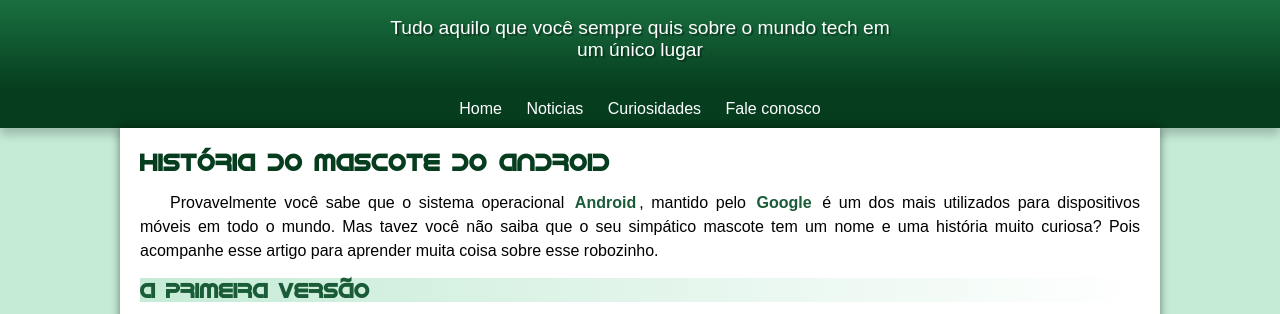
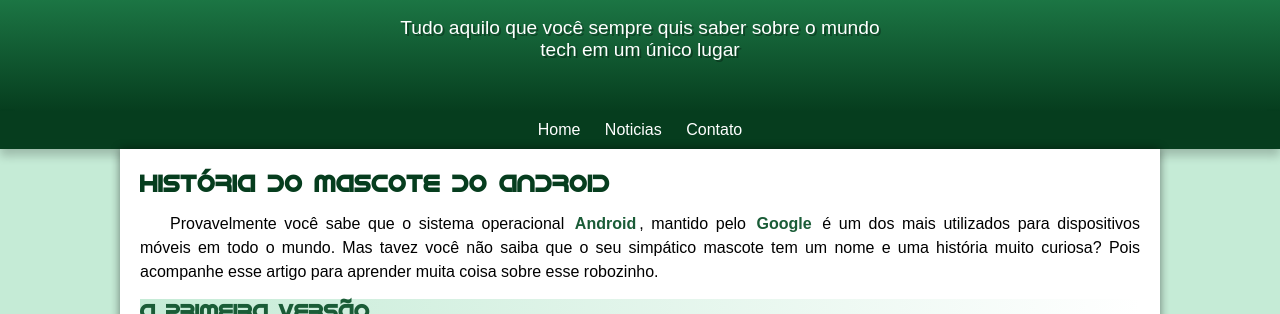
Before and after one commit to MateusLeviDev/projeto-android, a plain HTML site: page index.html in a window 1280 px wide. Shown: the part 100-414 px from the top of the page. Drawn offline with Linux system fonts and the light colour scheme.

Commit message:
problema do site corrigido

```diff
--- a/index.html
+++ b/index.html
@@ -11,13 +11,12 @@
 <body>
     <header>
         <h1>Curiosidades de Tecnologia</h1>
-        <p>Tudo aquilo que você sempre quis sobre o mundo tech em um único lugar</p>
+        <p>Tudo aquilo que você sempre quis saber sobre o mundo tech em um único lugar</p>
     </header>
     <nav>
         <a href="#">Home</a>
         <a href="#">Noticias</a>
-        <a href="#">Curiosidades</a>
-        <a href="#">Fale conosco</a>
+        <a href="#">Contato</a>
     </nav>
     <main>
         <article>
--- a/style/style.css
+++ b/style/style.css
@@ -75,7 +75,7 @@ header > p{
     padding-right: 10px;
     padding-left: 10px;
     margin: auto;
-    margin-bottom: 20px;
+    padding-bottom: 50px;
     text-shadow: 2px 2px 0px rgba(0, 0, 0, 0.314);
 }
 nav{
```
